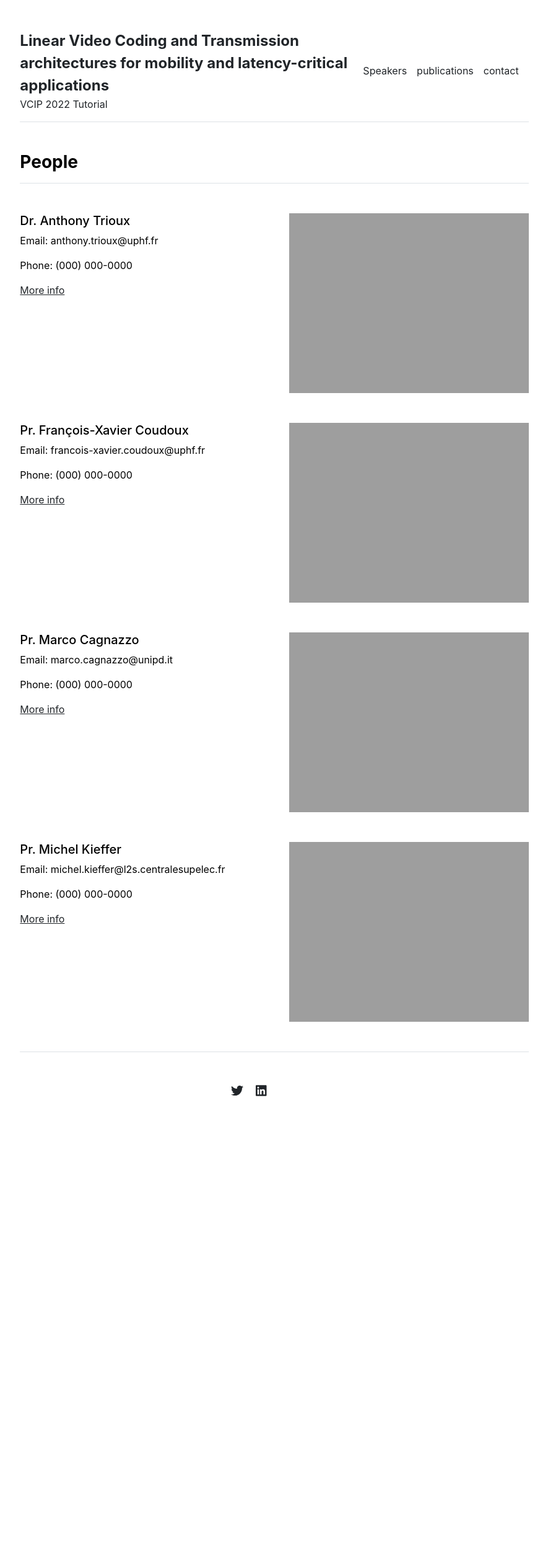
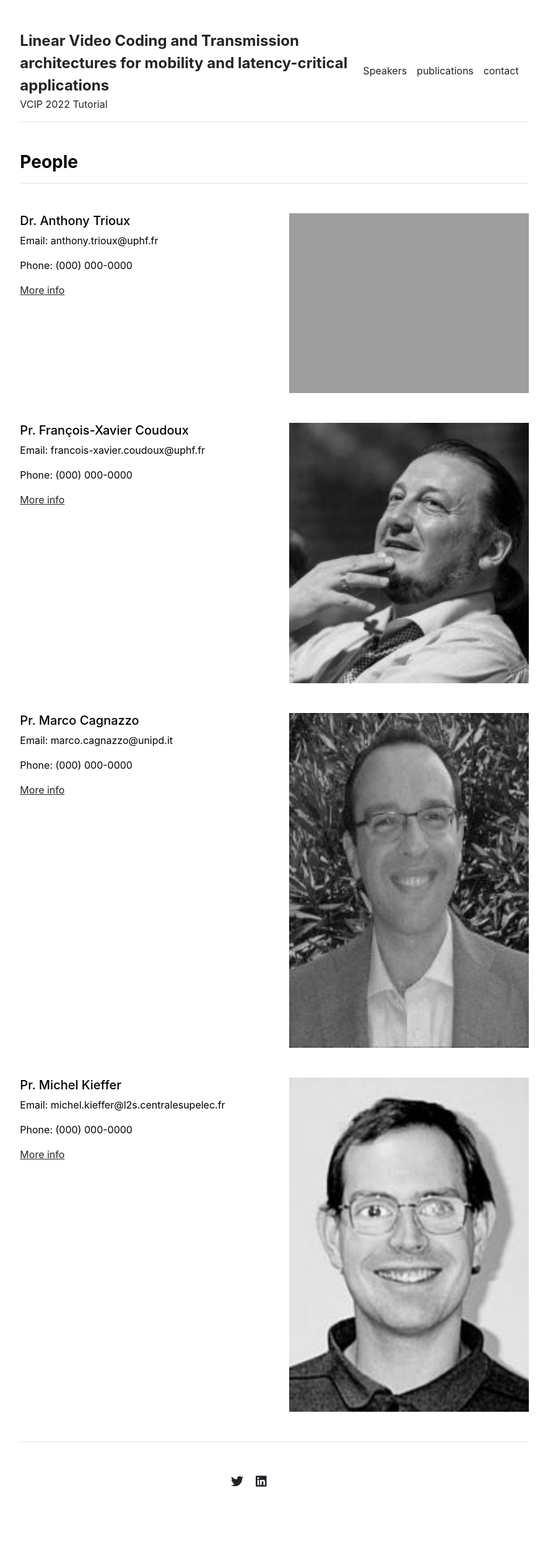
Before and after one commit to XiaYi59/LVCT, a Jekyll site: the page built from people.md, in a window 1280 px wide. Shown: the whole page at 62% size, without its empty margins (197-1082 px from the left). Built offline with Jekyll 4.4.1, drawn with Linux system fonts in a browser that asks for light colours; before the commit the page ends 1871 px from its top, so only the background shows below that.

Commit message:
Update settings.yml

```diff
--- a/_data/settings.yml
+++ b/_data/settings.yml
@@ -7,9 +7,9 @@ menu:
 
 people:
 - {name: 'Dr. Anthony Trioux', title: 'Associate Professor', department: 'Electronics Engineering', institution: 'Univ. Polytechnique Hauts-de-France/INSA Hauts-de-France', institution_address: 'Campus Mont Houy, Valenciennes, France', phone: '(000) 000-0000', email: 'anthony.trioux@uphf.fr', office: 'IEMN, Office 111', image: 'assets/img/contact.jpg', url: 'primary-investigator'}
-- {name: 'Pr. François-Xavier Coudoux', title: 'Full Professor', department: 'Electronics Engineering', institution: 'Univ. Polytechnique Hauts-de-France/INSA Hauts-de-France', institution_address: 'Campus Mont Houy, Valenciennes, France', phone: '(000) 000-0000', email: 'francois-xavier.coudoux@uphf.fr', office: 'IEMN, Office XXX', image: 'assets/img/lab-technician.jpg', url: 'lab-technician'}
-- {name: 'Pr. Marco Cagnazzo', title: 'Associate Professor', department: 'Information Engineering', institution: 'Univ. of Padua', institution_address: 'Via VIII Febbraio, 2, Padova PD, Italy', phone: '(000) 000-0000', email: 'marco.cagnazzo@unipd.it', office: 'to be defined', image: 'assets/img/graduate-student.jpg', url: 'graduate-student'}
-- {name: 'Pr. Michel Kieffer', title: 'Full Professor', department: 'to be defined', institution: 'Univ. Paris-Saclay/Centrale Supéléc', institution_address: 'Rue Joliot Curie, Gif-sur-Yvette, France', phone: '(000) 000-0000', email: 'michel.kieffer@l2s.centralesupelec.fr', office: 'to be defined', image: 'assets/img/graduate-student.jpg', url: 'graduate-student'}
+- {name: 'Pr. François-Xavier Coudoux', title: 'Full Professor', department: 'Electronics Engineering', institution: 'Univ. Polytechnique Hauts-de-France/INSA Hauts-de-France', institution_address: 'Campus Mont Houy, Valenciennes, France', phone: '(000) 000-0000', email: 'francois-xavier.coudoux@uphf.fr', office: 'IEMN, Office XXX', image: 'assets/img/FX.jpg', url: 'lab-technician'}
+- {name: 'Pr. Marco Cagnazzo', title: 'Associate Professor', department: 'Information Engineering', institution: 'Univ. of Padua', institution_address: 'Via VIII Febbraio, 2, Padova PD, Italy', phone: '(000) 000-0000', email: 'marco.cagnazzo@unipd.it', office: 'to be defined', image: 'assets/img/MC.jpg', url: 'graduate-student'}
+- {name: 'Pr. Michel Kieffer', title: 'Full Professor', department: 'to be defined', institution: 'Univ. Paris-Saclay/Centrale Supéléc', institution_address: 'Rue Joliot Curie, Gif-sur-Yvette, France', phone: '(000) 000-0000', email: 'michel.kieffer@l2s.centralesupelec.fr', office: 'to be defined', image: 'assets/img/MK.jpg', url: 'graduate-student'}
 
 courses:
 - {name: 'Vector Calculus', url: 'vector-calculus'}
```
